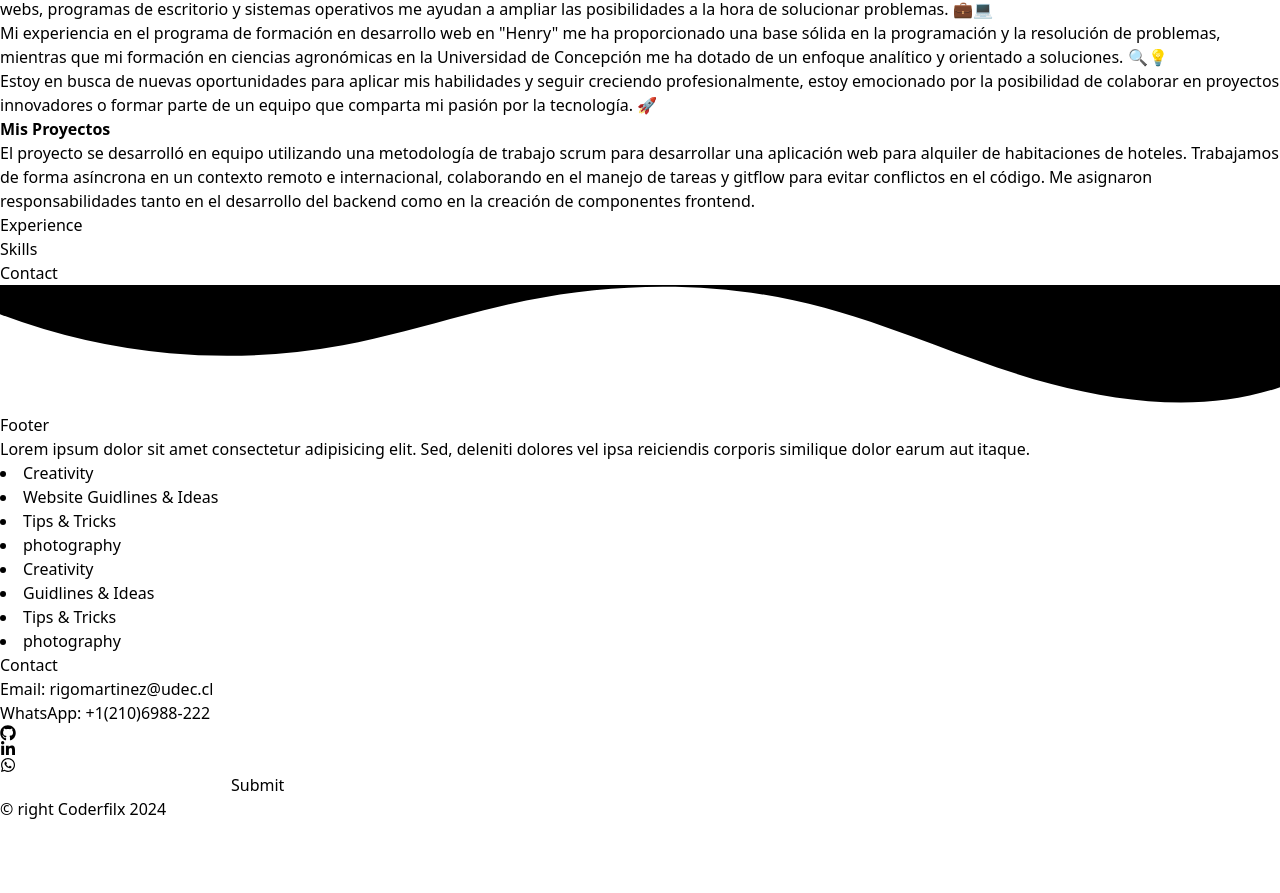
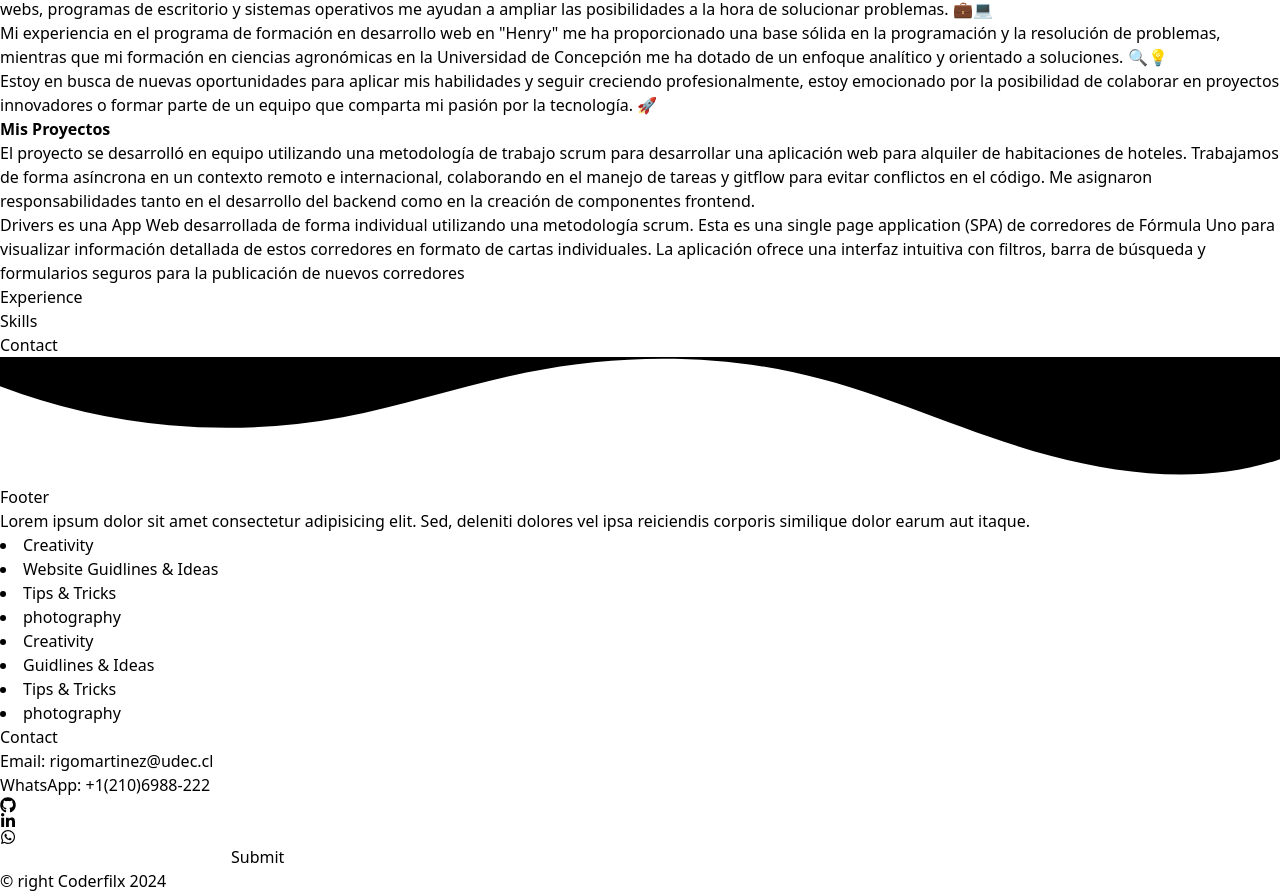
Before and after one commit to rigobersio/porfolio-and-ebook, a React (Vite) app in the folder frontend/: page / in a window 1280 px wide. Shown: the part 955-1848 px from the top of the page. Before the commit the page ends 1776 px from the top, so only its background shows below. Built offline with nearby package versions, Linux system fonts and the light colour scheme.

Commit message:
(ryzen)edit:Project(esqueleto, animación y posicion al 35%)

```diff
--- a/frontend/src/components/about/About.tsx
+++ b/frontend/src/components/about/About.tsx
@@ -79,7 +79,7 @@ const About: React.FC = () => {
         </div>
       </div>
       <div id="SobreMi" ref={aboutMeRef}>
-        <h2 className="p-[3rem] text-3xl my-2 hover:text-purple-800 transition"><strong>Sobre mí</strong></h2>
+        <h2 className="pt-[3rem] text-3xl my-2 hover:text-purple-800 transition"><strong>Sobre mí</strong></h2>
         {isAboutMeVisible && (
           <div className="flex justify-around flex-col text-justify lg:flex-row">
             <div className="flex items-center justify-center lg:w-1/3">
--- a/frontend/src/components/projects/Projects.tsx
+++ b/frontend/src/components/projects/Projects.tsx
@@ -16,15 +16,26 @@ const Projects: React.FC = () => {
 
   return (
     <div id="Proyectos" className="w-[100vh] flex flex-col items-center justify-center" ref={projectsRef}>
-      <h2 className="text-center p-[3rem] text-3xl my-2 hover:text-purple-800 transition animate-fade-up animate-once animate-duration-[3500ms]"><strong>Mis Proyectos</strong></h2>
-      <div className="border-gradient-to-r border-2 from-purple-500 via-pink-500 to-red-500 rounded-md p-3 outline-none">
+      <h2 className="text-center p-[2rem] text-3xl my-2 hover:text-purple-800 transition animate-fade-up animate-once animate-duration-[3500ms]"><strong>Mis Proyectos</strong></h2>
       {isProjectsVisible && (
-          <p className="mb-4mx-auto animate-fade-right animate-once animate-duration-[4000ms]">El proyecto se desarrolló en equipo utilizando una metodología de trabajo scrum para desarrollar una aplicación
-          web para alquiler de habitaciones de hoteles. Trabajamos de forma asíncrona en un contexto remoto e
-          internacional, colaborando en el manejo de tareas y gitflow para evitar conflictos en el código. Me asignaron
-          responsabilidades tanto en el desarrollo del backend como en la creación de componentes frontend.</p>
-        )}
-      </div>
+        <div className="text-justify">
+          <div className="mb-5 border-gradient-to-r border-2 from-purple-500 via-pink-500 to-red-500 rounded-md p-3 outline-none">
+
+            <p className="p-4 mx-auto animate-fade-right animate-once animate-duration-[4000ms]">El proyecto se desarrolló en equipo utilizando una metodología de trabajo scrum para desarrollar una aplicación
+              web para alquiler de habitaciones de hoteles. Trabajamos de forma asíncrona en un contexto remoto e
+              internacional, colaborando en el manejo de tareas y gitflow para evitar conflictos en el código. Me asignaron
+              responsabilidades tanto en el desarrollo del backend como en la creación de componentes frontend.</p>
+          </div>
+
+          <div className="pb-2 border-gradient-to-r border-2 from-purple-500 via-pink-500 to-red-500 rounded-md p-3 outline-none">
+            <p className="p-4 mx-auto animate-fade-left animate-once animate-duration-[5000ms]">Drivers es una App Web desarrollada de forma individual utilizando una metodología scrum. Esta es una single
+              page application (SPA) de corredores de Fórmula Uno para visualizar información detallada de estos corredores
+              en formato de cartas individuales. La aplicación ofrece una interfaz intuitiva con filtros, barra de búsqueda y
+              formularios seguros para la publicación de nuevos corredores</p>
+          </div>
+        </div>
+      )}
+
     </div>
 
   );
```
